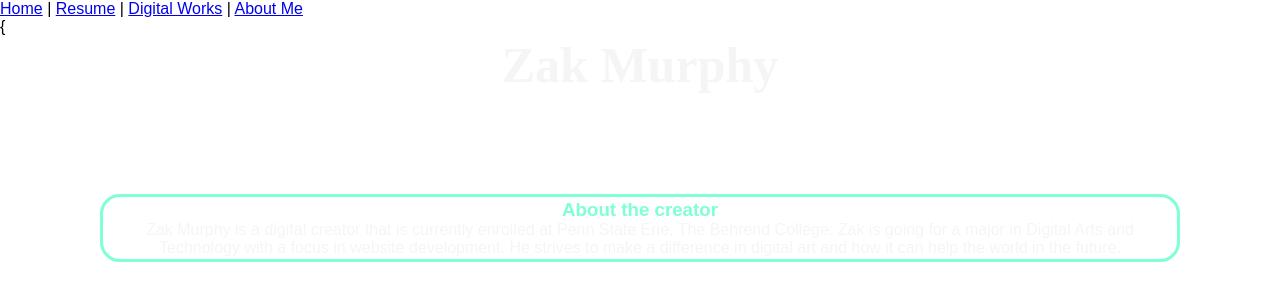
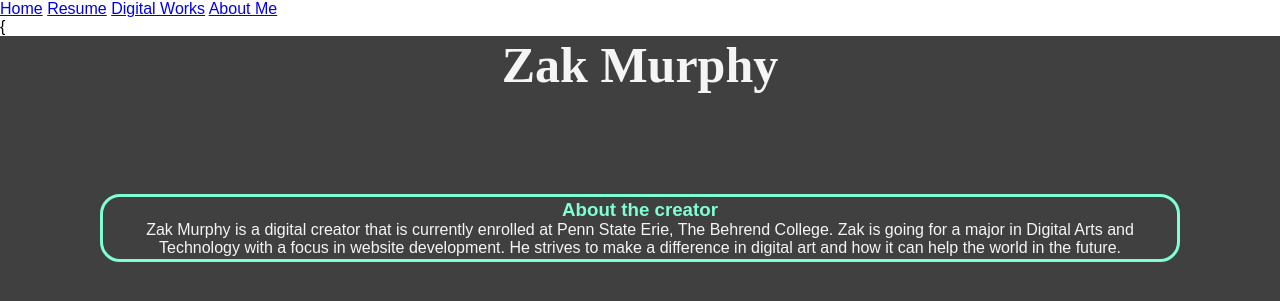
Before and after one commit to ZakMurphy191/Digit400, a Jekyll site: the page built from docs/index.html, in a window 1280 px wide, cut to the strip 0-360 px from the top of the page. Shown: the top 301 px of the strip. Built offline with Jekyll 4.4.1, drawn with Linux system fonts in a browser that asks for light colours.

Commit message:
new docs

```diff
--- a/docs/_includes/nav.html
+++ b/docs/_includes/nav.html
@@ -1 +1 @@
-<nav><a href="index.html">Home</a> | <a href="resume270.html">Resume</a> | <a href="dw.html">Digital Works</a> | <a href="aboutme.html"> About Me</a></nav>
+<nav><a href="index.html">Home</a>  <a href="resume270.html">Resume</a>  <a href="dw.html">Digital Works</a>  <a href="aboutme.html"> About Me</a></nav>
--- a/docs/index.html
+++ b/docs/index.html
@@ -3,7 +3,7 @@ layout: default
 title: Home
 url: "https://github.com/ZakMurphy191/Digit400/blob/main/docs/index.html"
 ---
-
+<div class="banner">
             <div class="name">
                 <h1>Zak Murphy</h1>
             </div>
@@ -34,6 +34,4 @@ url: "https://github.com/ZakMurphy191/Digit400/blob/main/docs/index.html"
             </div>
 
 
-        </div>
-    </body>
-</html>
+</div>
--- a/docs/resume270.html
+++ b/docs/resume270.html
@@ -3,6 +3,7 @@ layout: default
 title: Resume
 url: "https://github.com/ZakMurphy191/Digit400/blob/main/docs/resume270.html"
 ---
+<div class="banner">
             <div class="name">
                 <h1>Zak Murphy</h1>
             </div>
@@ -114,6 +115,4 @@ url: "https://github.com/ZakMurphy191/Digit400/blob/main/docs/resume270.html"
 
 
 
-        </div>
-    </body>
-</html>
+</div>
```
Also changed, not shown: docs/dw.html (+2 -5 lines).
